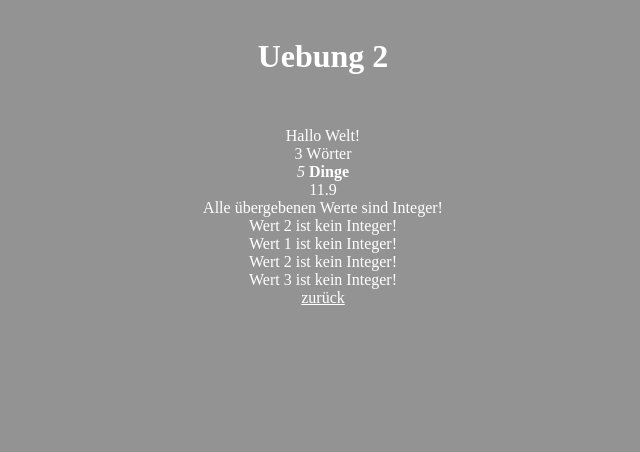
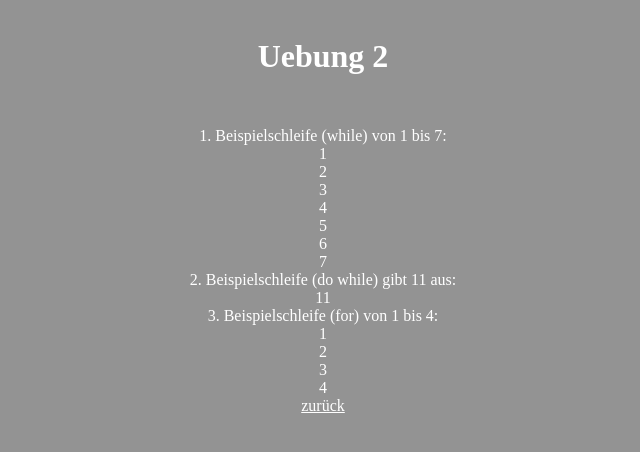
Before and after one commit to CodaCodalis/turbo-carnym-val, a PHP site: page /php-uebung/uebung3.php in a window 1280 px wide. Shown: the top 452 px of the page, without its empty margins (317-957 px from the left). Run offline with PHP 8.4, Linux system fonts and the light colour scheme.

Commit message:
uebung 3 ergänzt

```diff
--- a/php-uebung/index.php
+++ b/php-uebung/index.php
@@ -8,6 +8,7 @@
       	<h1>Willkommen</h1>
       		<a href="uebung1.php">Übung 1</a><br>
       		<a href="uebung2.php">Übung 2</a><br>
+      		<a href="uebung3.php">Übung 3</a><br>
     <?php
 	?>
   	</body>
--- a/php-uebung/uebung3.php
+++ b/php-uebung/uebung3.php
@@ -7,52 +7,30 @@
   	<body>
       	<h1>Uebung 2</h1>
       <div id="uebung">
+
+
     	<?php
+    	//1. Schleife (while), bei der von 1 bis 7 hochgezählt wird
+    	echo "1. Beispielschleife (while) von 1 bis 7:<br>";
+    	 $i = 1;
+    	 while ($i <= 7) {
+            echo "$i<br>";
+            $i++;
+    	 }
 
-    	//Aufgabe 1
-    	function halloWelt() {
-            echo "Hallo Welt!<br>";
-    	}
+    	 //2. Schleife (do while), bei der von 11 ausgegeben wird, weil die Schleifenbeding nachstehend ist
+    	 echo "2. Beispielschleife (do while) gibt 11 aus:<br>";
+    	 $i = 11;
+    	 do {
+            echo "$i<br>";
+            $i++;
+    	 } while ($i <= 5);
 
-    	//Aufgabe 2
-        function aufgabe2($zahl, $text) {
-            echo "$zahl $text<br>";
-        }
-
-    	halloWelt();
-    	aufgabe2(3, "Wörter");
-
-    	//Aufgabe 3
-    	aufgabe2("<i>5</i>", "<b>Dinge</b>");
-
-    	//Aufgabe 4:
-    	function mwstBerechnung($betrag) {
-            return ($betrag * 1.19);
-    	}
-
-    	echo mwstBerechnung(10.00)."<br>";
-
-    	//Aufgabe 5:
-    	function testPlausibility($wert1, $wert2, $wert3) {
-            if (!is_integer($wert1)) {
-                echo "Wert 1 ist kein Integer!<br>";
-            }
-            if (!is_integer($wert2)) {
-                echo "Wert 2 ist kein Integer!<br>";
-            }
-            if (!is_integer($wert3)) {
-                echo "Wert 3 ist kein Integer!<br>";
-            }
-            if (is_integer($wert1) AND is_integer($wert2) AND is_integer($wert3)){
-                echo "Alle übergebenen Werte sind Integer!<br>";
-            }
-
-    	}
-
-    	testPlausibility(3,4,5);
-    	testPlausibility(3, "vier", 5);
-    	testPlausibility("drei", "vier", "fünf");
-
+    	 //3. Schleife (for) gibt von 1 bis 4 i aus
+    	 echo "3. Beispielschleife (for) von 1 bis 4:<br>";
+    	 for ($i = 1; $i <= 4; $i++ ) {
+            echo $i . "<br>";
+    	 }
 		?>
       </div>
       <a href="index.php">zurück</a>
```
